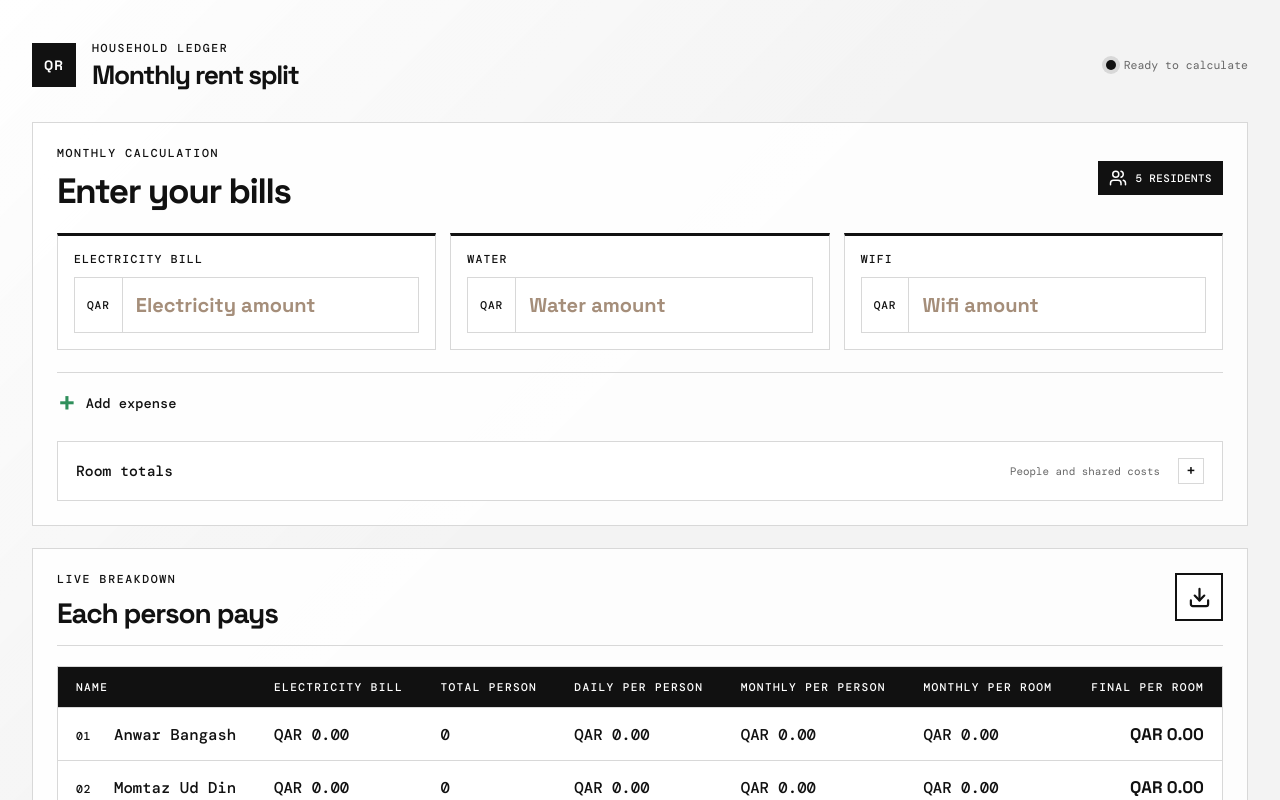
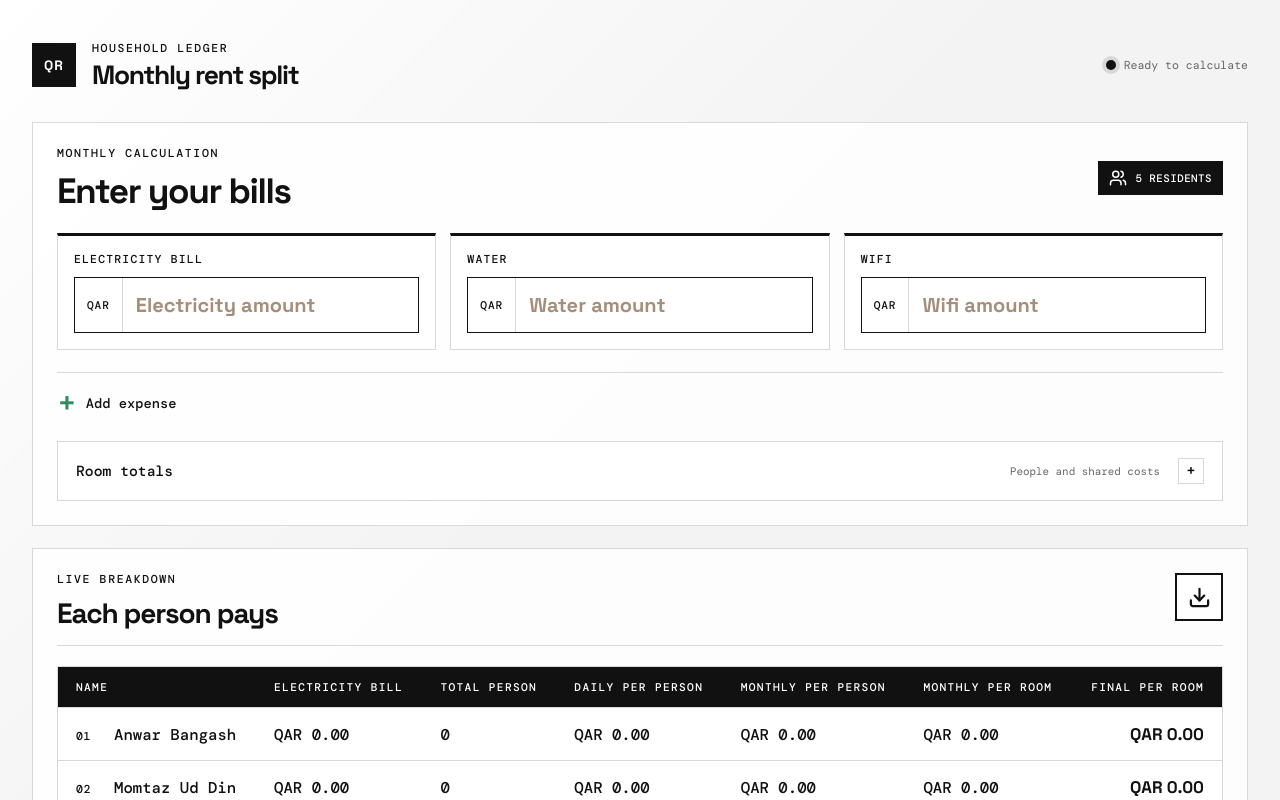
Before and after one commit to fazalhadi26/qatar-rent-project, a React (Vite) app: page / in a window 1280 px wide. Shown: the top 800 px of the page. Built offline with nearby package versions, Linux system fonts and the light colour scheme.

Commit message:
change montly limit

```diff
--- a/src/App.css
+++ b/src/App.css
@@ -18,7 +18,7 @@ h2 { margin-bottom: 0; font-size: clamp(1.6rem, 3vw, 2.2rem); line-height: 1; }
 .bill-form { max-width: 450px; margin-top: 28px; }
 .bill-form label { display: block; margin-bottom: 10px; color: var(--ink); font-size: 0.72rem; font-weight: 800; letter-spacing: 0.1em; text-transform: uppercase; }
 .bill-input-grid .bill-field { padding: 16px; border: 1px solid var(--line); border-top: 3px solid var(--accent); background: var(--paper); }
-.input-wrap { display: flex; min-height: 54px; align-items: center; border: 1px solid var(--line); background: var(--paper); transition: border-color 160ms ease, box-shadow 160ms ease, background 160ms ease; }
+.input-wrap { display: flex; min-height: 54px; align-items: center; border: 1px solid var(--ink); background: var(--paper); transition: border-color 160ms ease, box-shadow 160ms ease, background 160ms ease; }
 .input-wrap:focus-within { border-color: var(--accent); background: #fff; box-shadow: 0 0 0 3px rgba(17, 17, 17, 0.12); }
 .currency { display: inline-flex; align-self: stretch; align-items: center; padding: 0 12px; border-right: 1px solid var(--line); color: var(--accent); font-size: 0.7rem; font-weight: 800; letter-spacing: 0.08em; }
 input { width: 100%; min-width: 0; padding: 14px 13px; border: 0; outline: 0; background: transparent; color: var(--ink); font: 700 1.25rem var(--heading); }
@@ -36,7 +36,7 @@ input::placeholder { color: #a58e7a; }
 .room-bill-list { display: grid; gap: 1px; background: var(--line); }
 .room-bill { padding: 12px 16px; background: #fff; color: var(--ink); font-size: 0.8rem; font-weight: 700; }
 .room-bill:hover { background: #fcfbf6; }
-.room-bill input { width: 100%; padding: 10px 11px; border: 1px solid var(--line); background: var(--paper); font-size: 0.85rem; }
+.room-bill input { width: 100%; padding: 10px 11px; border: 1px solid var(--ink); background: var(--paper); font-size: 0.85rem; }
 .room-bill input:focus { border-color: var(--accent); box-shadow: 0 0 0 3px rgba(17, 17, 17, 0.12); }
 .room-name { overflow: hidden; text-overflow: ellipsis; white-space: nowrap; }
 .people-input { border-left: 3px solid var(--accent) !important; }
@@ -239,7 +239,7 @@ td:last-child { font-family: var(--heading); font-size: 1.05rem; }
 
 .add-expense-fields input {
   width: 100%;
-  border: 1px solid var(--line);
+  border: 1px solid var(--ink);
   background: var(--paper);
   font-size: 0.95rem;
 }
```
